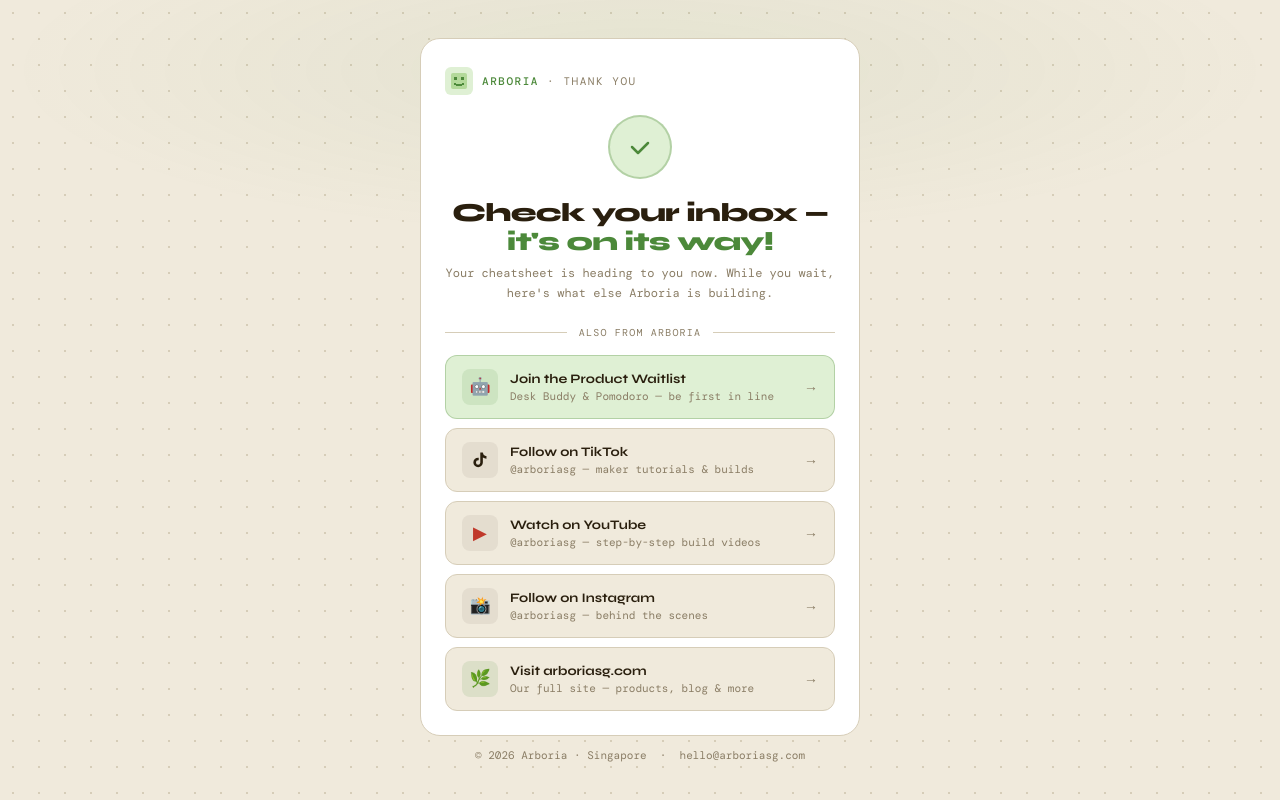
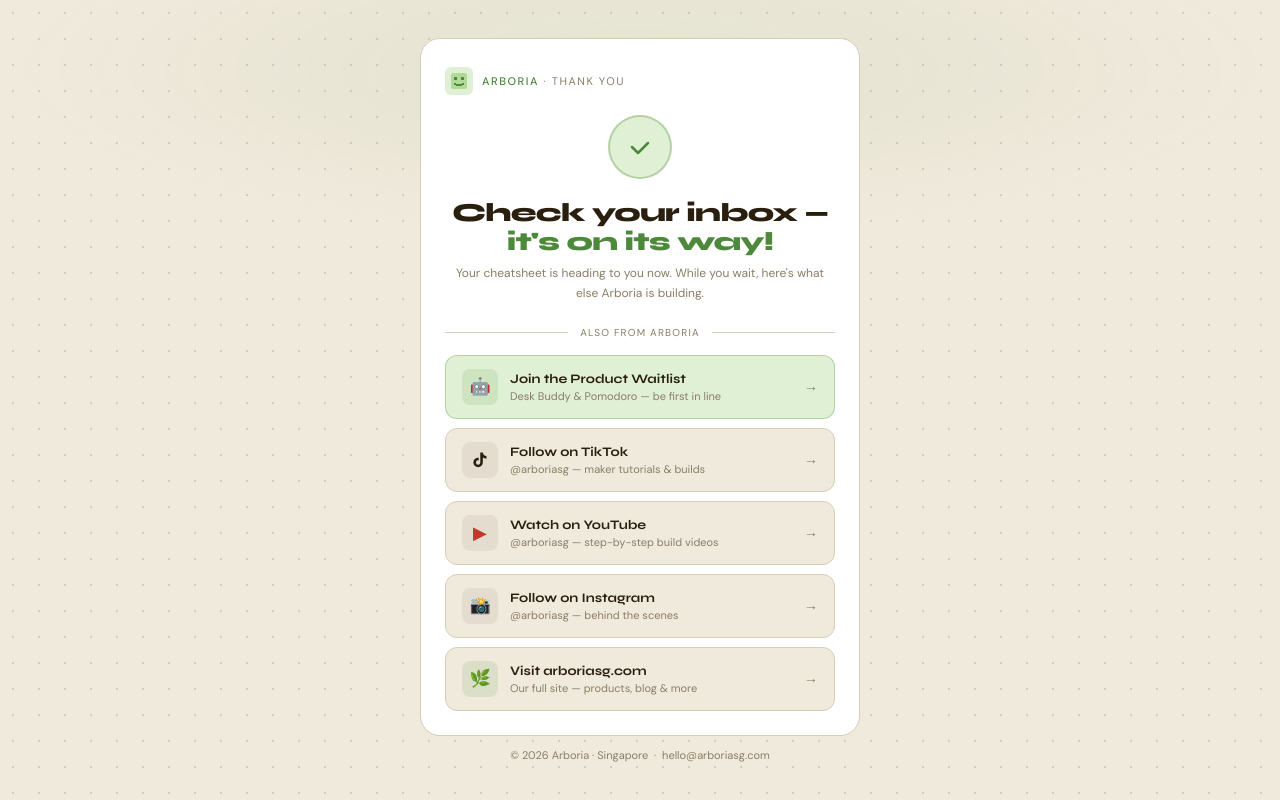
Before and after one commit to ArboriaSG/waitlistArboria, a plain HTML site: page thankyou.html in a window 1280 px wide. Drawn offline with nearby package versions, Linux system fonts and the light colour scheme.

Commit message:
Update thankyou.html

```diff
--- a/thankyou.html
+++ b/thankyou.html
@@ -8,7 +8,7 @@
   <title>You're in — Arboria</title>
   <link rel="preconnect" href="https://fonts.googleapis.com" />
   <link rel="preconnect" href="https://fonts.gstatic.com" crossorigin />
-  <link href="https://fonts.googleapis.com/css2?family=Syne:wght@400;700;800&family=DM+Mono:wght@400;500&display=swap" rel="stylesheet" />
+  <link href="https://fonts.googleapis.com/css2?family=Syne:wght@400;700;800&family=DM+Sans:ital,wght@0,400;0,500;0,600&display=swap" rel="stylesheet" />
   <style>
     *, *::before, *::after { box-sizing: border-box; margin: 0; padding: 0; }
 
@@ -24,7 +24,7 @@
       --yellow:     #FFD946;
       --yellow-dim: #fffbf0;
       --fd: 'Syne', sans-serif;
-      --fm: 'DM Mono', monospace;
+      --fm: 'DM Sans', sans-serif;
       --r: 12px;
     }
 
```
